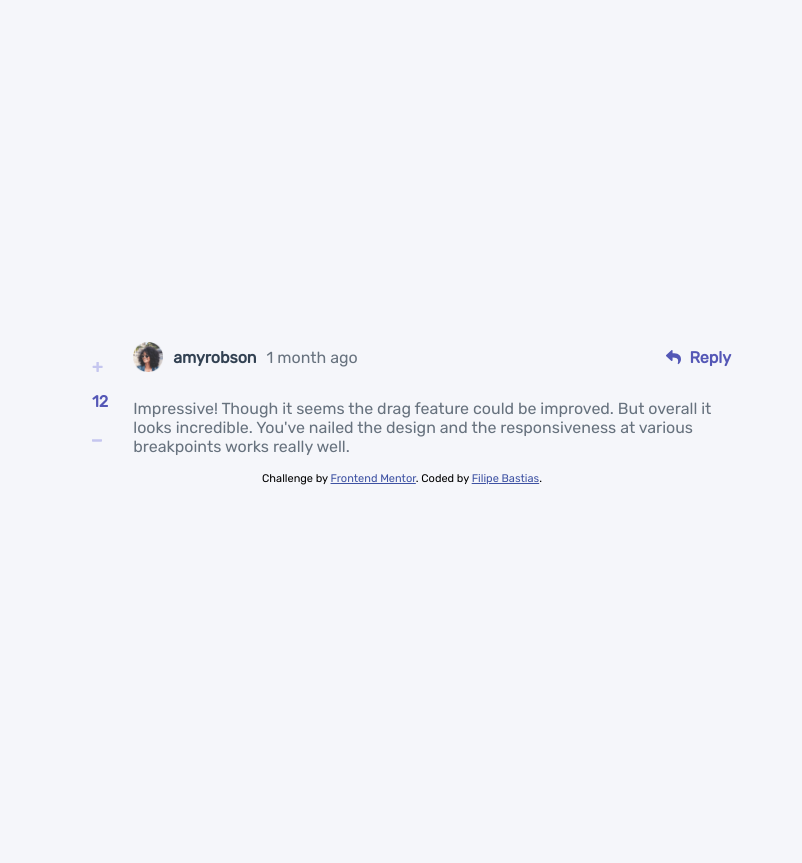
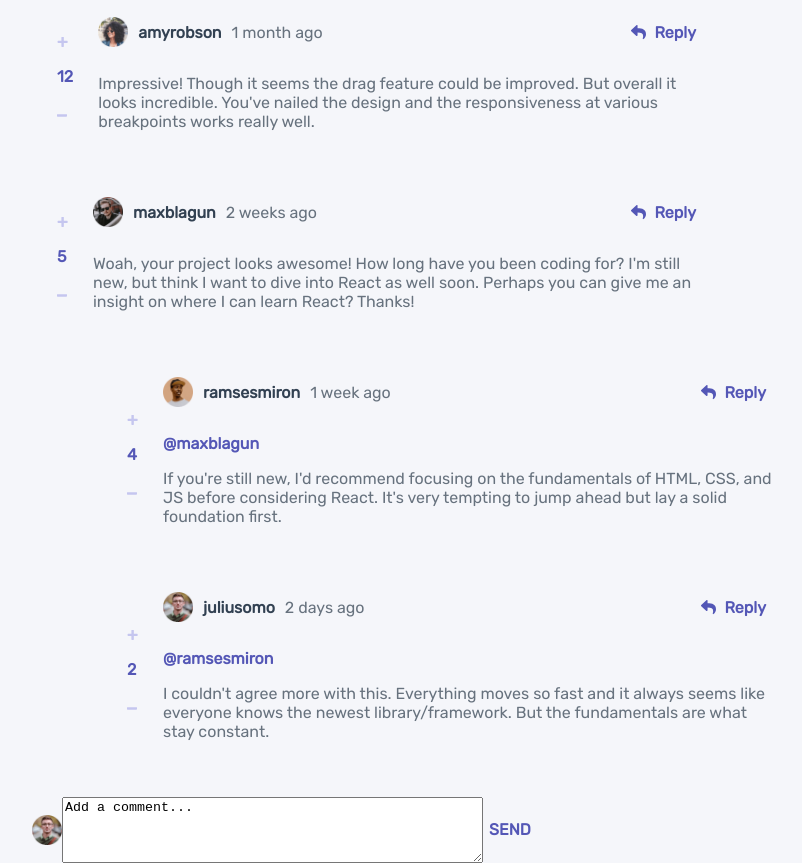
Before and after one commit to Frontend-Mentor-Challenge/interactive_comments_section, a plain HTML site: page index.html in a window 1280 px wide. Shown: the whole page, without its empty margins (238-1040 px from the left). Before the commit the page ends 816 px from the top, so only its background shows below. Drawn offline with Linux system fonts and the light colour scheme.

Commit message:
Added javascript code - almost done

```diff
--- a/index.html
+++ b/index.html
@@ -7,7 +7,6 @@
   <link rel="icon" type="image/png" sizes="32x32" href="./images/favicon-32x32.png">
   <link href="https://fonts.googleapis.com/css2?family=Rubik&display=swap" rel="stylesheet">
   <link rel="stylesheet" href="style.css">
-  <script src="data.json"></script>
 
   <title>Frontend Mentor | Interactive comments section</title>
 
@@ -20,9 +19,9 @@
 <body>
 
   <!-- Pull dynamic content from the data.json file -->
-  <div>
+  <div id="content">
 
-    <div class="card">
+    <!-- <div class="card">
       <div class="upvotes-section">
         <div class="upvotes-inner">
           <img src="images/icon-plus.svg"/>
@@ -32,13 +31,13 @@
       </div>
       <div>
         <div class="card-top-info">
-          <img class="avatar-icon" src="images/avatars/image-amyrobson.png"><p class="username">amyrobson</p><p class="message-time">1 month ago</p></img>
+          <img class="avatar-icon" src="images/avatars/image-amyrobson.png"><p class="username"></p><p class="message-time">1 month ago</p></img>
           <button><img class="reply-icon" src="images/icon-reply.svg" alt="Reply Button"></img>Reply</button>
         </div>
         <p class="message-text">Impressive! Though it seems the drag feature could be improved. But overall it looks incredible.
           You've nailed the design and the responsiveness at various breakpoints works really well.</p>
       </div>
-    </div>
+    </div> -->
 
     <!-- <div style="background-color: hsl(0, 0%, 100%); display: flex; width: 900px; margin-top: 20px;">
       <div style="padding: 20px; margin-top: 40px; margin-left: 20px; background-color: hsl(228, 33%, 97%); height: 40px;">
@@ -61,5 +60,7 @@
 
   </div>
 
+  <script src="index.js"></script>
+
 </body>
 </html>
--- a/index.js
+++ b/index.js
@@ -1 +1,72 @@
-document.getElementsByClassName("");
+let data = [];
+fetch("./data.json")
+  .then((response) => {
+    return response.json();
+  })
+  .then((jsonData) => {
+    data.push(jsonData);
+
+    for (let i = 0; i < jsonData.comments.length; i++) {
+      let content = `
+          <div class="card">
+              <div class="upvotes-section">
+                  <div class="upvotes-inner">
+                      <img src="images/icon-plus.svg"/>
+                      <p>${jsonData.comments[i].score}</p>
+                      <img src="images/icon-minus.svg"/>
+                  </div>
+              </div>
+              <div>
+                  <div class="card-top-info">
+                      <img class="avatar-icon" src="${jsonData.comments[i].user.image.png}"><p class="username">${jsonData.comments[i].user.username}</p><p class="message-time">${jsonData.comments[i].createdAt}</p></img>
+                      <button><img class="reply-icon" src="images/icon-reply.svg" alt="Reply Button"></img>Reply</button>
+                  </div>
+                  <p class="message-text">${jsonData.comments[i].content}</p>
+              </div>
+          </div>`;
+
+      if (jsonData.comments[i].replies.length) {
+        for (let j = 0; j < jsonData.comments[i].replies.length; j++) {
+          let replyContent = `
+            <div class="card-reply">
+                <div class="upvotes-section">
+                    <div class="upvotes-inner">
+                        <img src="images/icon-plus.svg"/>
+                        <p>${jsonData.comments[i].replies[j].score}</p>
+                        <img src="images/icon-minus.svg"/>
+                    </div>
+                </div>
+                <div>
+                    <div class="card-top-info">
+                        <img class="avatar-icon" src="${jsonData.comments[i].replies[j].user.image.png}">
+                            <p class="username">${jsonData.comments[i].replies[j].user.username}</p>
+                            <p class="message-time">${jsonData.comments[i].replies[j].createdAt}</p>
+                        </img>
+                        <button><img class="reply-icon" src="images/icon-reply.svg" alt="Reply Button"></img>Reply</button>
+                    </div>
+                    <p class="replyingto-text">@${jsonData.comments[i].replies[j].replyingTo}<p class="message-text">${jsonData.comments[i].replies[j].content}</p></p>
+                </div>
+            </div>`;
+
+          content += replyContent;
+        }
+      }
+      document.getElementById("content").innerHTML += content;
+    }
+
+    const userSection = `
+        <div class="card">
+            <div>
+                <div class="card-top-info">
+                    <img class="avatar-icon" src="${jsonData.currentUser.image.png}"/>
+                    <textarea rows="4" cols="50">Add a comment...</textarea>
+                    <button>SEND</button>
+                </div>
+            </div>
+        </div>`;
+
+    document.getElementById("content").innerHTML += userSection;
+
+    // document.getElementsByClassName("username")[0].innerHTML =
+    //   jsonData.comments[0].user.username;
+  });
--- a/style.css
+++ b/style.css
@@ -11,6 +11,15 @@ body {
 
 /* GLOBAL CARD */
 .card {
+  display: flex;
+  width: 670px;
+  margin-top: 40px;
+}
+
+/* GLOBAL CARD REPLY */
+.card-reply {
+  margin-left: 70px;
+  margin-top: 40px;
   display: flex;
   width: 670px;
 }
@@ -94,3 +103,9 @@ body {
   height: 15px;
   margin: 8px;
 }
+
+.replyingto-text {
+  display: flex;
+  color: hsl(238, 40%, 52%);
+  font-weight: bold;
+}
```
